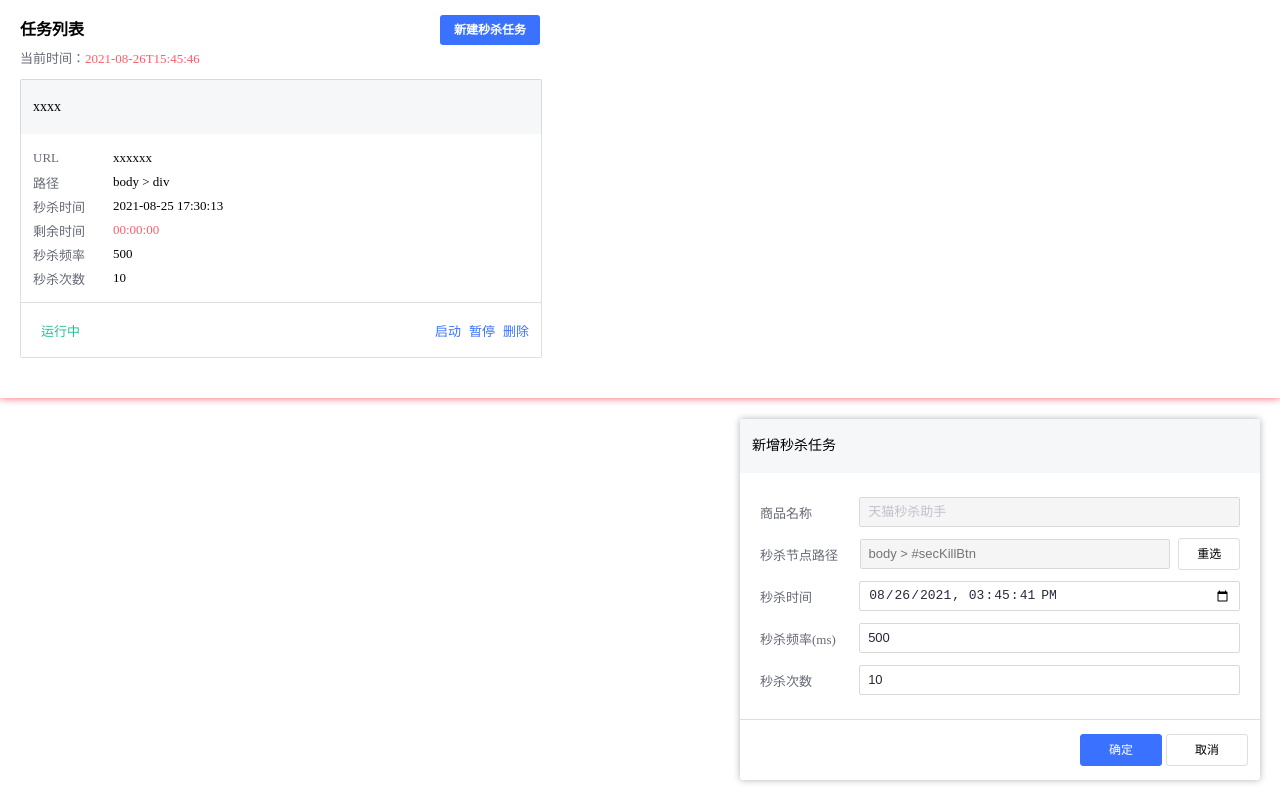
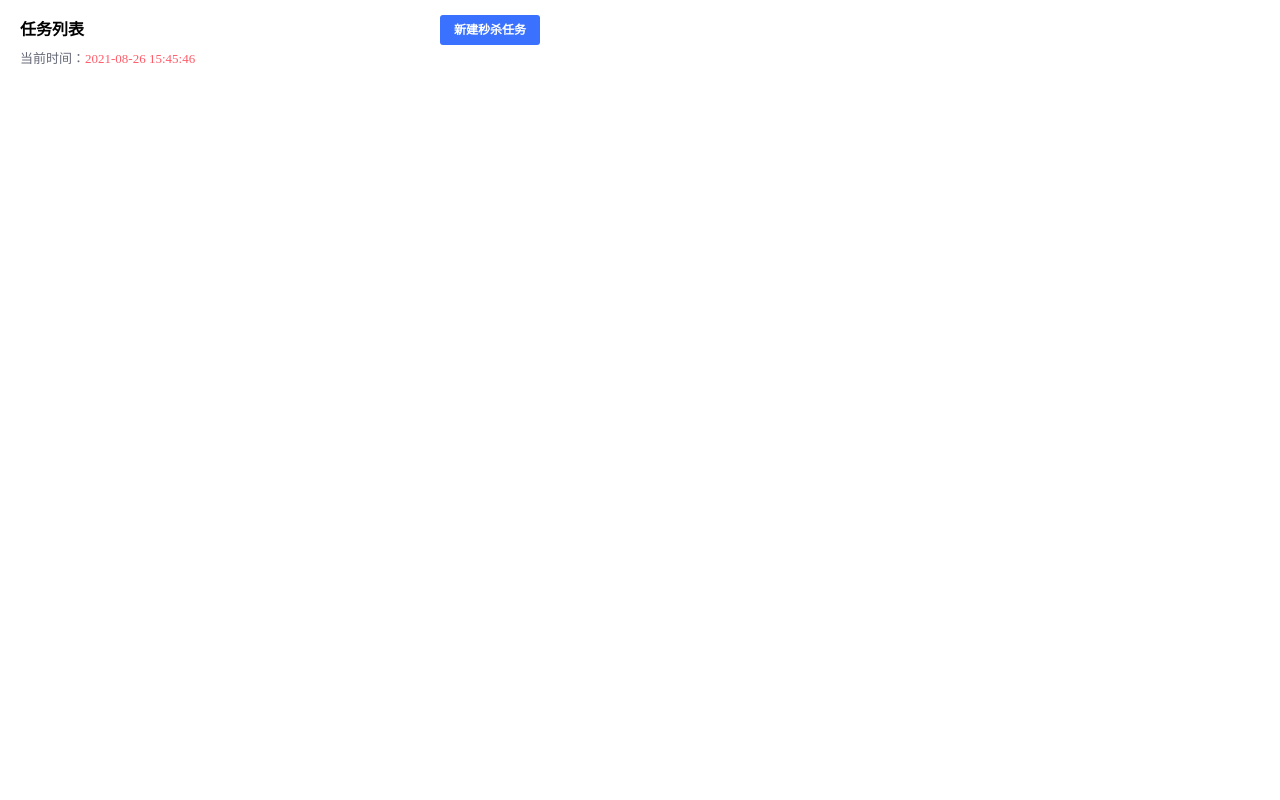
Before and after one commit to Erindcl/second-kill, a browser extension: page src/index.html in a window 1280 px wide. Drawn offline with Linux system fonts and the light colour scheme.

Commit message:
feat: update source

```diff
--- a/src/css/addTask.css
+++ b/src/css/addTask.css
@@ -7,6 +7,7 @@
   z-index: 20000;
   border-radius: 3px;
   box-sizing: border-box;
+  background: #fff;
 }
 #skAddTaskCard > .card-header {
   height: 30px;
--- a/src/index.html
+++ b/src/index.html
@@ -6,7 +6,6 @@
   <meta name="viewport" content="width=device-width, initial-scale=1.0">
   <title>天猫秒杀助手</title>
   <link href="css/index.css" rel="stylesheet" type="text/css">
-  <link href="css/addTask.css" rel="stylesheet" type="text/css">
 </head>
 <body>
   <div class="sk-popup-header">
@@ -55,42 +54,7 @@
     </div>
     <div class="sk-task-empty">暂无秒杀任务~</div>
   </div>
-  <div id="skAddTaskCard">
-    <div class="card-header">
-      新增秒杀任务
-    </div>
-    <div class="card-body">
-      <ul class="sk-add-task-form">
-        <li>
-          <span>商品名称</span>
-          <input id="skTaskName" disabled value="毛豆十元一斤" placeholder="请输入商品名称" />
-        </li>
-        <li>
-          <span>秒杀节点路径</span>
-          <input id="skTaskPath" style="width: 65%;" disabled value="" placeholder="body > #secKillBtn" />
-          <a id="resetSKPath">重选</a>
-        </li>
-        <li>
-          <span>秒杀时间</span>
-          <input id="skTaskKillTime" type="datetime-local" step="1" placeholder="请选择秒杀时间" />
-        </li>
-        <li>
-          <span>秒杀频率(ms)</span>
-          <input id="skTaskFrequency" value="500" placeholder="请输入秒杀频率" />
-        </li>
-        <li>
-          <span>秒杀次数</span>
-          <input id="skTaskCount" value="10" placeholder="请输入秒杀次数" />
-        </li>
-      </ul>
-    </div>
-    <div class="card-footer">
-      <span id="submitAddTsk">确定</span>
-      <span id="cancelAddTsk">取消</span>
-    </div>
-  </div>
   <script type="text/javascript" src="lib/jquery-3.2.1.min.js"></script>
   <script type="text/javascript" src="js/popup.js"></script>
-  <script type="text/javascript" src="js/addTask.js"></script>
 </body>
 </html>
--- a/src/js/addTask.js
+++ b/src/js/addTask.js
@@ -88,20 +88,16 @@
     newTask.frequency = frequency;
     newTask.count = count;
     newTask.status = 0;
-    // chrome.storage.local.get({"tasks": []}, function(value){
-    //   let tasks = value.tasks;
-    //   tasks.push(newTask);
-    //   chrome.storage.local.set({"tasks": value.tasks}, function() {
-    //       $(".sk-target-btn").removeClass("sk-target-btn");
-    //       $("#skAddTaskCard").remove();
-    //       window.removeEventListener('mouseover', windowListener);
-    //       alert("新增成功！");
-    //   });
-    // });
-    console.log(newTask);
-    $(".sk-target-btn").removeClass("sk-target-btn");
-    $("#skAddTaskCard").remove();
-    window.removeEventListener('mouseover', windowListener);
+    chrome.storage.local.get({"tasks": []}, function(value){
+      let tasks = value.tasks;
+      tasks.push(newTask);
+      chrome.storage.local.set({"tasks": value.tasks}, function() {
+          $(".sk-target-btn").removeClass("sk-target-btn");
+          $("#skAddTaskCard").remove();
+          window.removeEventListener('mouseover', windowListener);
+          alert("新增成功！");
+      });
+    });
   });
 
   function windowListener(e) {
--- a/src/js/popup.js
+++ b/src/js/popup.js
@@ -11,31 +11,23 @@ $(document).ready(function () {
   updateTime(currentTime);
 
   // 任务列表
-  let tasks = [{
-    title: 'xxxx',
-    url: 'xxxxxx',
-    killTime: '2021-08-25T17:30:13',
-    path: 'body > div',
-    status: 0,
-    id: 1
-  }];
+  let tasks = [];
 
   // 新建任务
   $("#addSkTask").click(() => {
-    // let query = { active: true, currentWindow: true };
-    // chrome.tabs.query(query, (tabs) => {
-    //   chrome.tabs.executeScript(tabs[0].id, { file: 'js/addTask.js'});
-    // });
+    let query = { active: true, currentWindow: true };
+    chrome.tabs.query(query, (tabs) => {
+      chrome.tabs.executeScript(tabs[0].id, { file: 'js/addTask.js'});
+    });
   });
 
   // 加载任务列表数据
-  // chrome.storage.local.get({
-  //   'tasks': []
-  // }, (value) => {
-  //   tasks = value.tasks;
-  //   renderTask(tasks);
-  // });
-  renderTask(tasks);
+  chrome.storage.local.get({
+    'tasks': []
+  }, (value) => {
+    tasks = value.tasks;
+    renderTask(tasks);
+  });
 
   // 任务列表操作监听
   $(document).delegate(".sk-task-operate span", "click", function () {
@@ -75,9 +67,9 @@ $(document).ready(function () {
     }
 
     // 更新任务列表
-    // chrome.storage.local.set({
-    //   "tasks": tasks
-    // });
+    chrome.storage.local.set({
+      "tasks": tasks
+    });
   });
 
   // 点击任务列表中的 URL 打开地址
@@ -86,23 +78,22 @@ $(document).ready(function () {
     for (let i = 0; i < tasks.length; i++) {
       if (tasks[i].id == $(this).attr("taskId")) {
         currentTask = tasks[i];
-        console.log(currentTask.url)
-        // chrome.tabs.query({
-        //   url: currentTask.url
-        // }, function (results) {
-        //   if (results != null && results.length > 0) {
-        //     chrome.tabs.update(results[0].id, {
-        //       "active": true
-        //     }, function () {
-        //       console.log('设置当前为抢购页面');
-        //     });
-        //   } else {
-        //     console.log('打开抢购页面');
-        //     chrome.tabs.create({
-        //       url: currentTask.url
-        //     });
-        //   }
-        // });
+        chrome.tabs.query({
+          url: currentTask.url
+        }, function (results) {
+          if (results != null && results.length > 0) {
+            chrome.tabs.update(results[0].id, {
+              "active": true
+            }, function () {
+              console.log('设置当前为抢购页面');
+            });
+          } else {
+            console.log('打开抢购页面');
+            chrome.tabs.create({
+              url: currentTask.url
+            });
+          }
+        });
       }
     }
   });
@@ -132,14 +123,15 @@ $(document).ready(function () {
         }
         itemDom.find(".sk-task-status").css("color", color);
         itemDom.find(".sk-task-status").text(statusText);
-        itemDom.find(".sk-task-title").text(ele.title);
-        itemDom.find(".sk-task-title").attr("title", ele.title);
+        itemDom.find(".sk-task-title").text(ele.name);
+        itemDom.find(".sk-task-title").attr("title", ele.name);
         itemDom.find("span[field='url']").text(ele.url);
         itemDom.find("span[field='url']").attr("title", ele.url);
         itemDom.find("span[field='url']").attr("taskId", ele.id);
         itemDom.find("span[field='path']").text(ele.path);
         itemDom.find("span[field='path']").attr("title", ele.path);
         itemDom.find("span[field='killTime']").text(ele.killTime.replace("T", " "));
+        itemDom.find("span[field='restTime']").attr("killTime", ele.killTime);
         itemDom.find("span[field='restTime']").text(getRestTime(new Date(ele.killTime).getTime() - currentTime));
         itemDom.find("span[field='frequency']").text(ele.frequency);
         itemDom.find("span[field='count']").text(ele.count);
@@ -159,25 +151,23 @@ function updateTime(currentTime) {
   let timer = setInterval(() => {
     currentTime += 1000;
     $("#currentTime").text(formatDate(currentTime));
-    $("span[datafld='leftTime']").each(() => {
-      $(this).text(getLeftTime(parseInt($(this).attr("killTime")) - currentTime + 1000));
+    $("span[field='restTime']").each(function() {
+      $(this).text(getRestTime(new Date($(this).attr("killTime")).getTime() - currentTime + 1000));
     });
   }, 1000);
-  if (oldTimer != null) {
+  if (oldTimer !== null) {
     clearInterval(oldTimer);
   }
+  oldTimer = timer;
 
-  // //更新Background的时间 开始
-  // let port = chrome.extension.connect({
-  //   name: "update currentTime"
-  // });
-  // port.postMessage(currentTime);
-  // port.onMessage.addListener(function (msg) {
-  //   console.log("后台反馈：" + msg);
-  // });
-  // //更新Background的时间 结束
-
-  oldTimer = timer;
+  // 更新Background的时间
+  let port = chrome.extension.connect({
+    name: "update currentTime"
+  });
+  port.postMessage(currentTime);
+  port.onMessage.addListener(function (msg) {
+    console.log("后台反馈：" + msg);
+  });
 }
 
 /**
```
Also changed, not shown: src/manifest.json.
